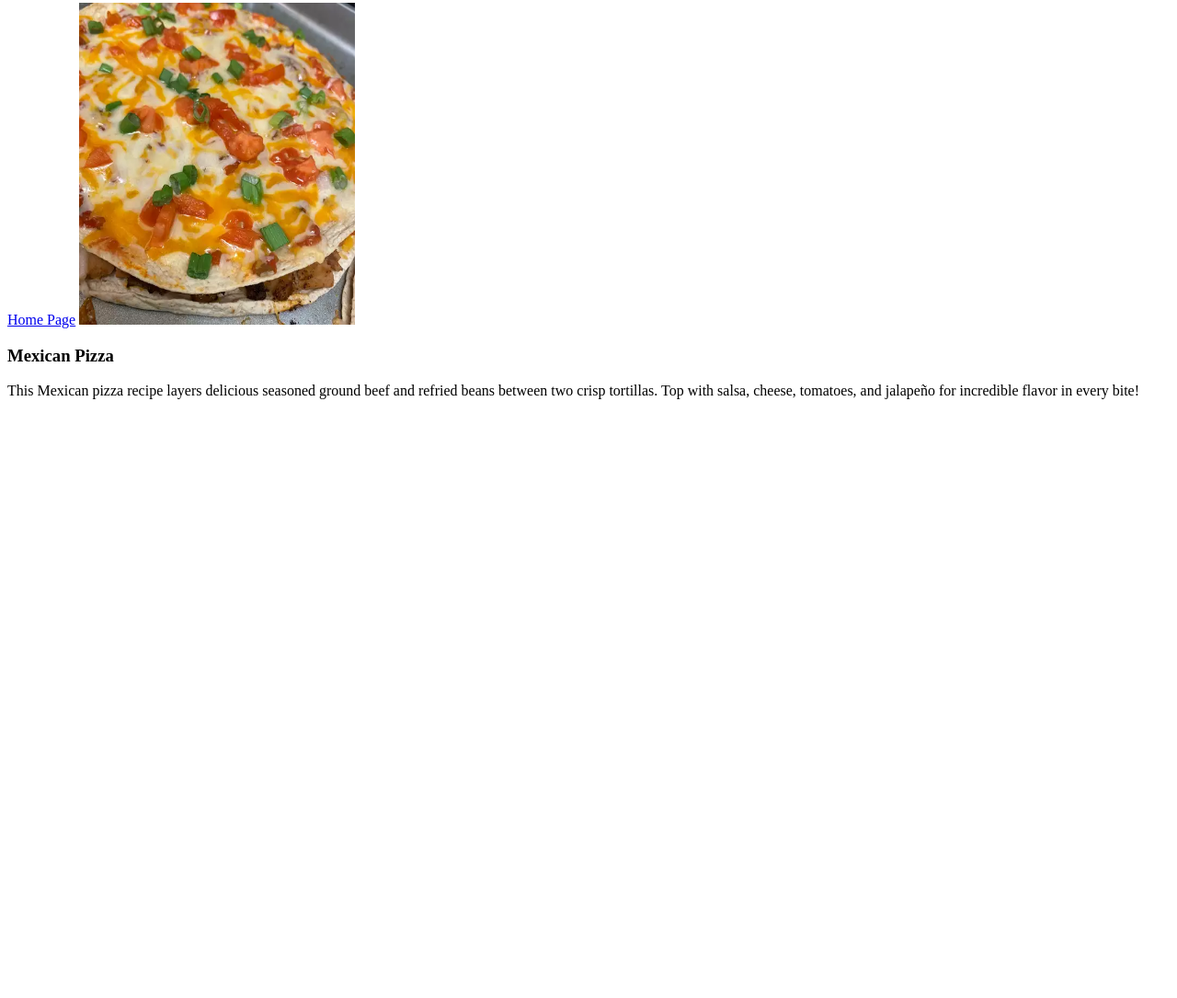
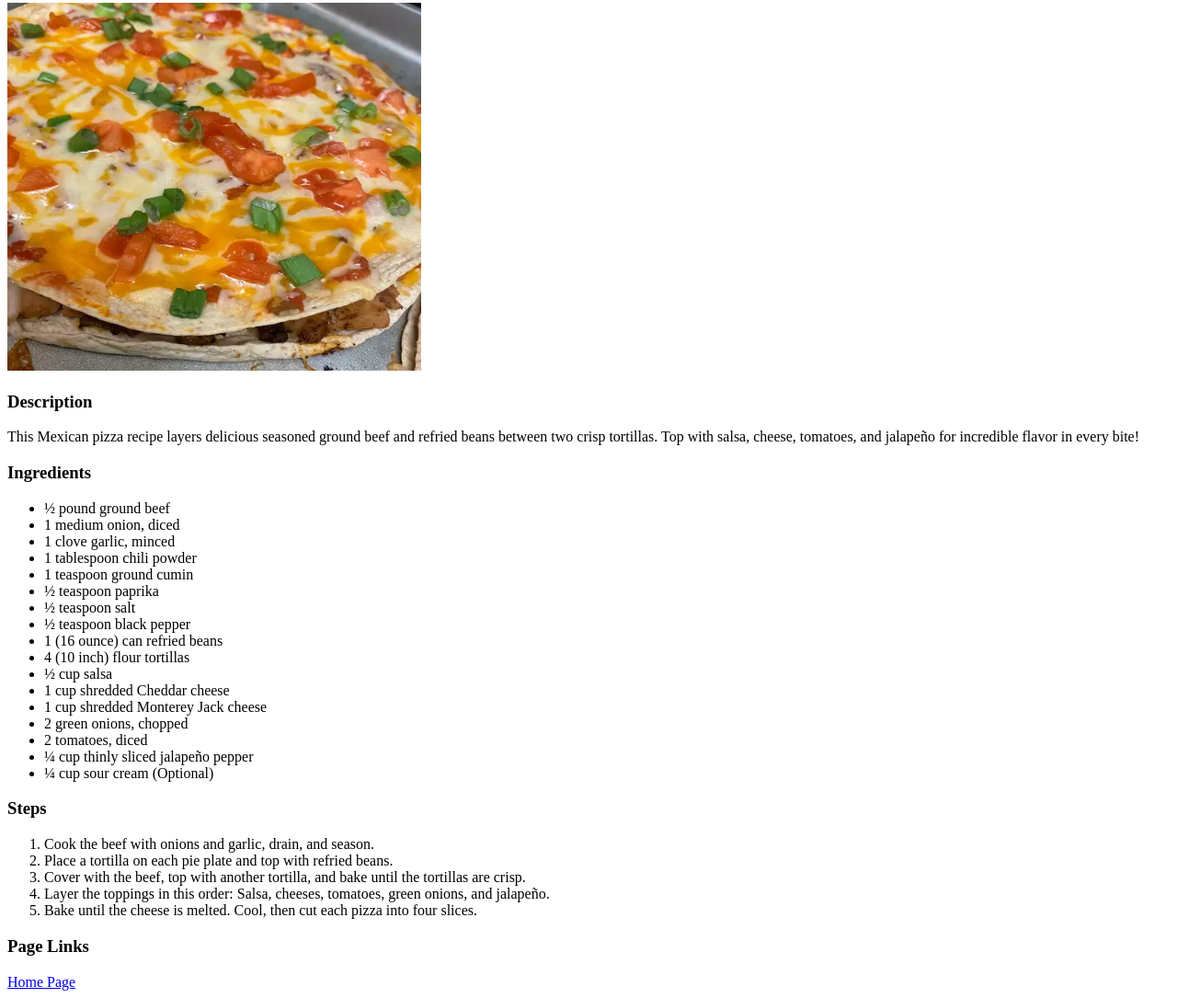
Before and after one commit to Calix10/odin_recipes, a plain HTML site: page recipes/mexican_pizza.html in a window 1280 px wide. Shown: the part 77-1162 px from the top of the page at 92% size. Before the commit the page ends 800 px from the top, so only its background shows below. Drawn offline with Linux system fonts and the light colour scheme.

Commit message:
Finished Mexican Pizza Recipe

```diff
--- a/recipes/mexican_pizza.html
+++ b/recipes/mexican_pizza.html
@@ -3,16 +3,45 @@
 <head>
     <meta charset="UTF-8">
     <meta name="viewport" content="width=device-width, initial-scale=1.0">
-    <title>Document</title>
+    <title>Mexican Pizza Recipe</title>
 </head>
 <body>
     <h1>Mexican Pizza Recipe</h1>
-    <a href="../index.html">Home Page</a>
-    <img src="../img/mexican_pizza.png" alt="Mexican Pizza" height="350px" width="300px">
-    <h3>Mexican Pizza</h3>
+    <img src="../img/mexican_pizza.png" alt="Mexican Pizza" height="400px" width="450px">
+    <h3>Description</h3>
     <p>This Mexican pizza recipe layers delicious seasoned ground beef and refried beans
         between two crisp tortillas. Top with salsa, cheese, tomatoes, and jalapeño for
         incredible flavor in every bite!</p>
+    <h3>Ingredients</h3>
+    <ul>
+        <li>½ pound ground beef</li>
+        <li>1 medium onion, diced</li>
+        <li>1 clove garlic, minced</li>
+        <li>1 tablespoon chili powder</li>
+        <li>1 teaspoon ground cumin</li>
+        <li>½ teaspoon paprika</li>
+        <li>½ teaspoon salt</li>
+        <li>½ teaspoon black pepper</li>
+        <li>1 (16 ounce) can refried beans</li>
+        <li>4 (10 inch) flour tortillas</li>
+        <li>½ cup salsa</li>
+        <li>1 cup shredded Cheddar cheese</li>
+        <li>1 cup shredded Monterey Jack cheese</li>
+        <li>2 green onions, chopped</li>
+        <li>2 tomatoes, diced</li>
+        <li>¼ cup thinly sliced jalapeño pepper</li>
+        <li>¼ cup sour cream (Optional)</li>
+    </ul>
+    <h3>Steps</h3>
+    <ol>
+        <li>Cook the beef with onions and garlic, drain, and season.</li>
+        <li>Place a tortilla on each pie plate and top with refried beans. </li>
+        <li>Cover with the beef, top with another tortilla, and bake until the tortillas are crisp. </li>
+        <li>Layer the toppings in this order: Salsa, cheeses, tomatoes, green onions, and jalapeño. </li>
+        <li>Bake until the cheese is melted. Cool, then cut each pizza into four slices.</li>
 
+    </ol>
+    <h3>Page Links</h3>
+    <a href="../index.html">Home Page</a>
 </body>
 </html>
```
Also changed, not shown: index.html (+6 -1 lines), recipes/breakfast_burrito.html (added, +12 -0 lines), recipes/sloppy_joes.html (added, +15 -0 lines).
